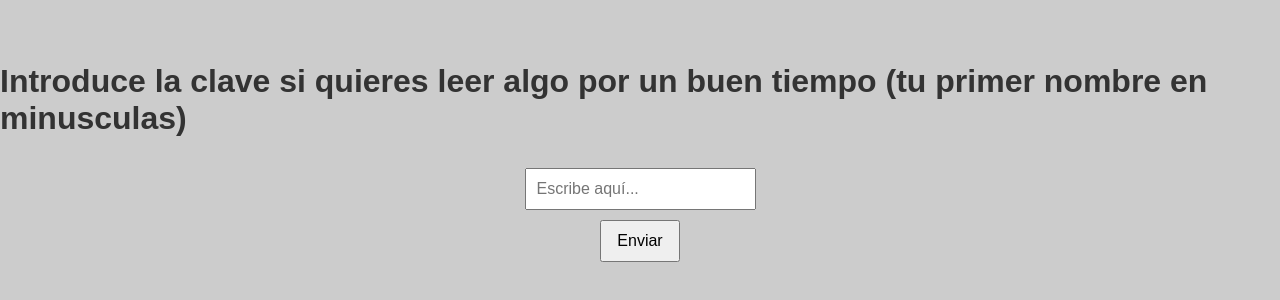
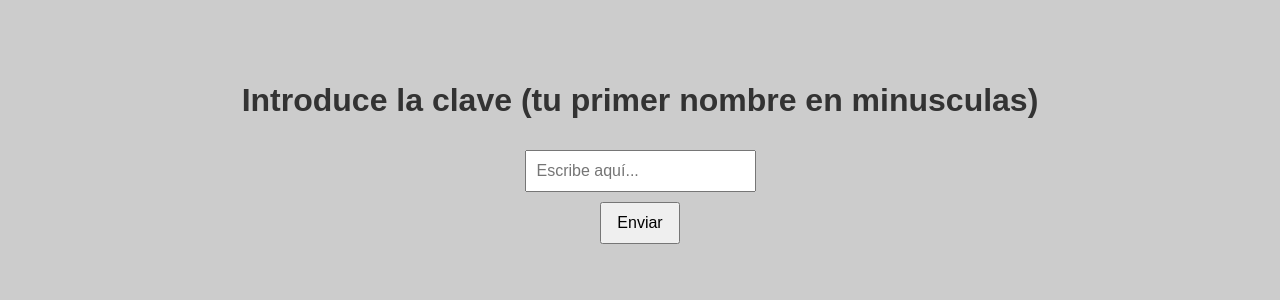
Before and after one commit to gallarkogona-lgtm/Un-mensaje-, a plain HTML site: page index.html in a window 1280 px wide. Shown: the part 248-548 px from the top of the page. Drawn offline with Linux system fonts and the light colour scheme.

Commit message:
Update index.html

```diff
--- a/index.html
+++ b/index.html
@@ -39,7 +39,7 @@
   </style>
 </head>
 <body>
-  <h1>Introduce la clave si quieres leer algo por un buen tiempo
+  <h1>Introduce la clave
   (tu primer nombre en minusculas)</h1>
   <input type="text" id="nombre" placeholder="Escribe aquí...">
   <button onclick="verificar()">Enviar</button>
```
